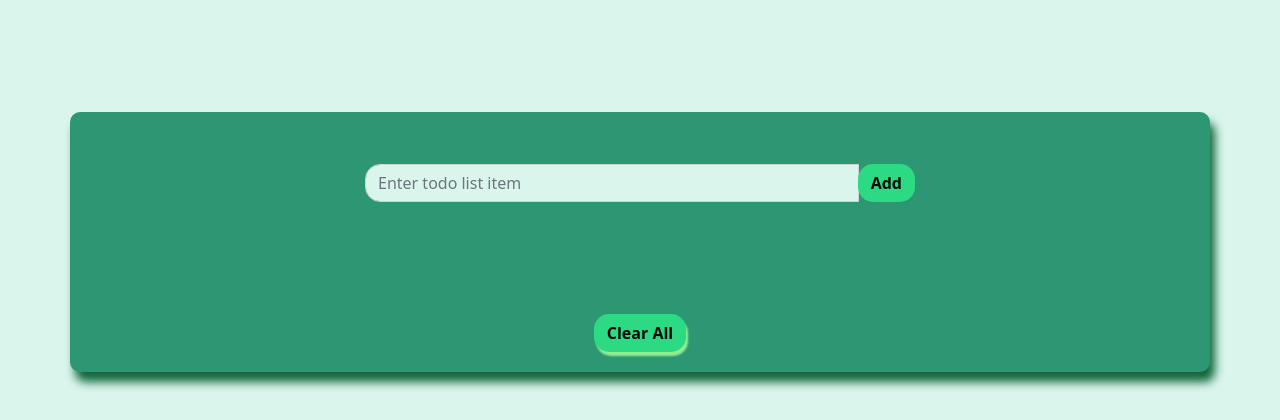
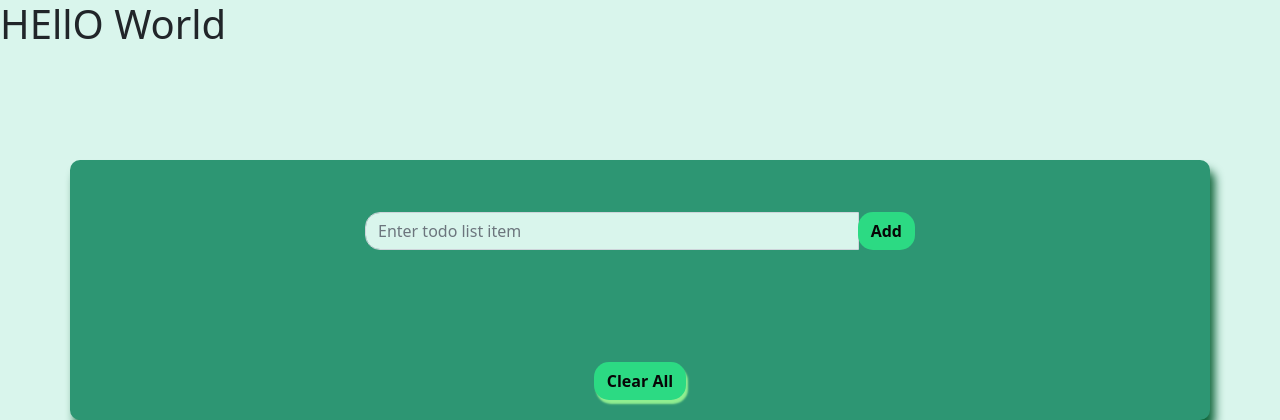
Before and after one commit to divyesh2508/todoapp, a Node server app: page / in a window 1280 px wide. Shown: the top 420 px of the page. Run offline with Node 20, Linux system fonts and the light colour scheme; data that the repository does not hold is empty; some libraries are stand-ins or nearby versions.

Commit message:
update Jenkinsfile

```diff
--- a/views/index.ejs
+++ b/views/index.ejs
@@ -12,6 +12,7 @@
     <title>Node To Do Application</title>
 </head>
 <body>
+    <h1>HEllO World</h1>
     <div class="container outer">
         <form id="form" class="col-lg-6 col-8 mx-auto" action="/newtodo" method="POST">
             <div class="input-group">
```
